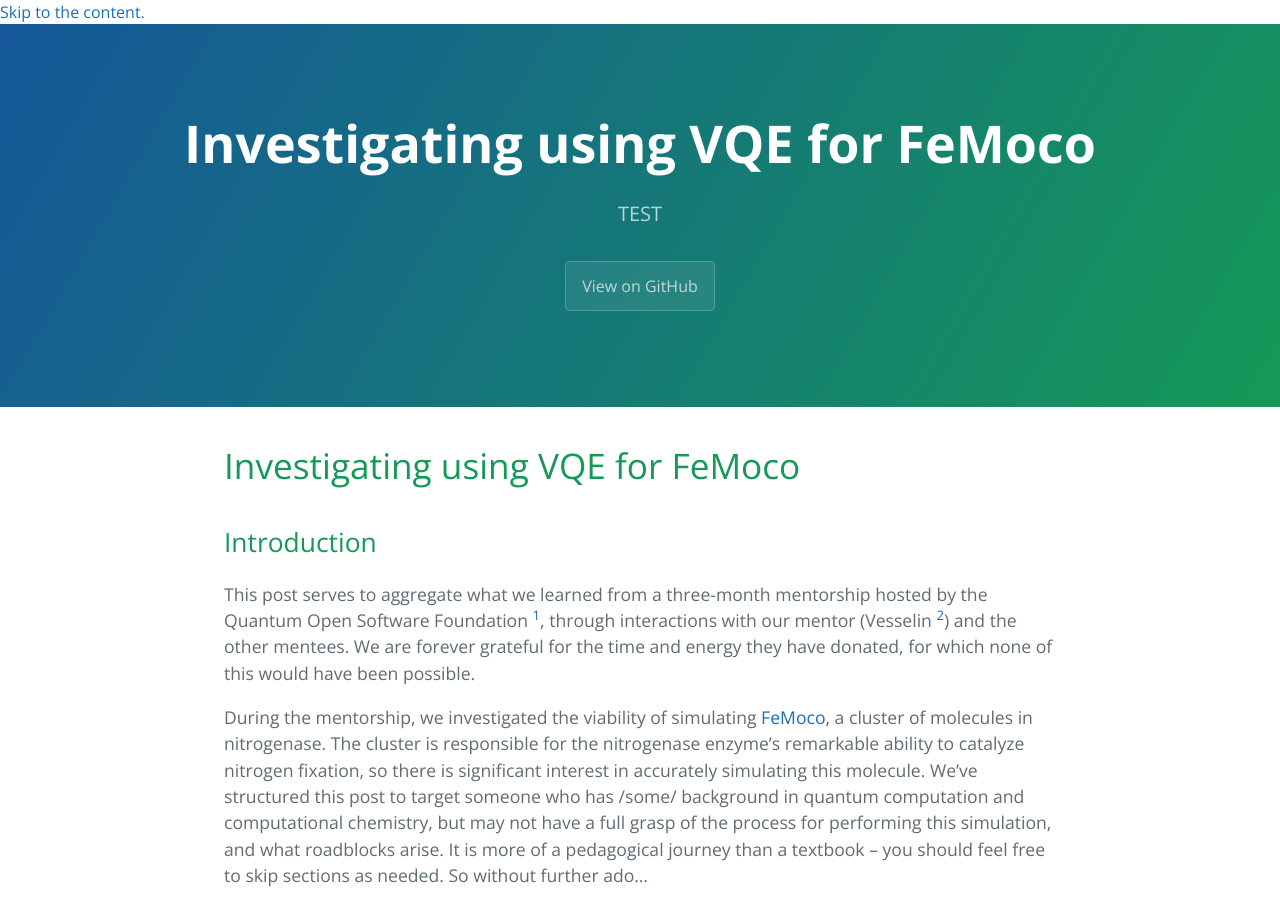
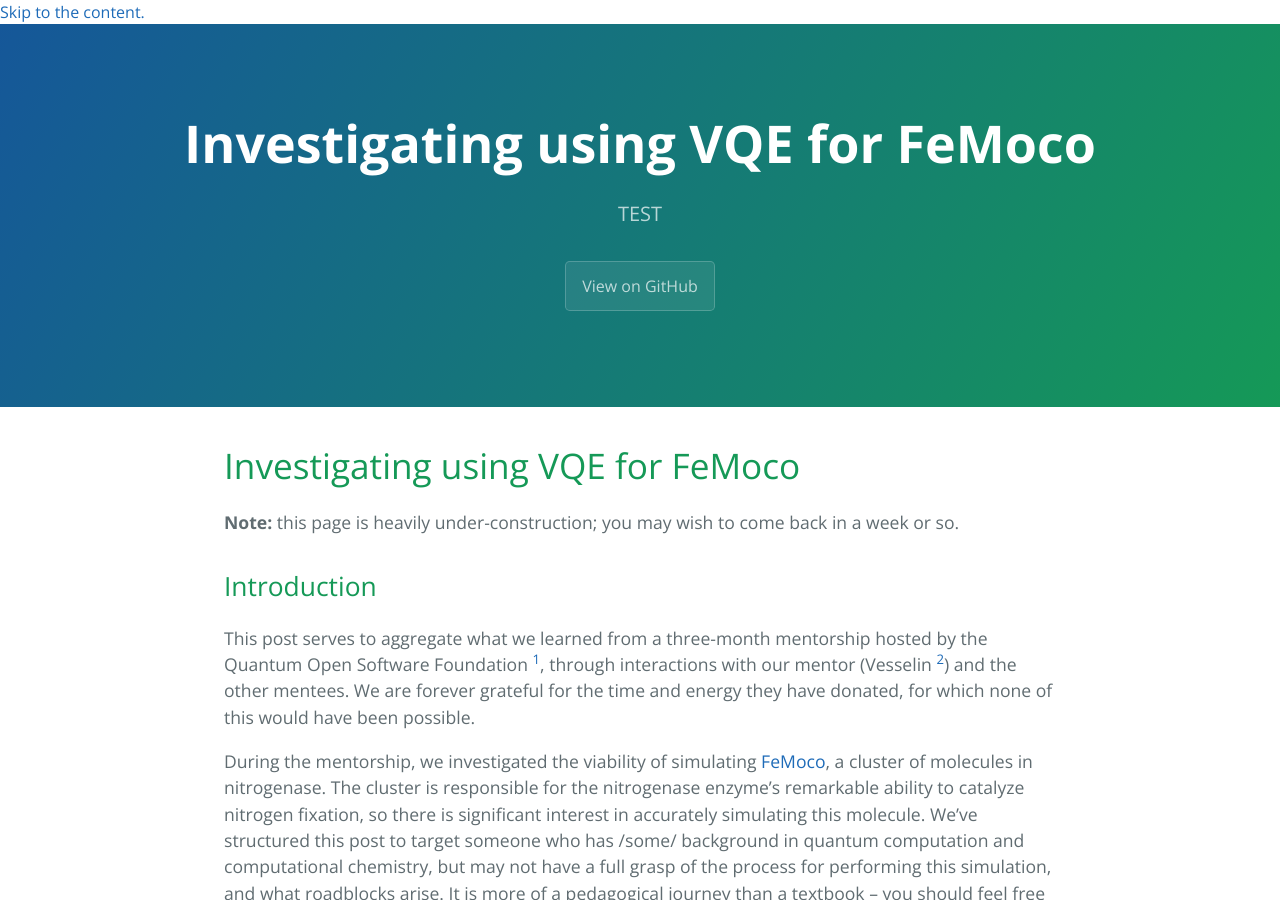
Before and after one commit to roytu/QOSF-FeMoco2020, a Jekyll site: the page built from index.md, in a window 1280 px wide and 900 px high. Built offline with Jekyll 4.4.1, drawn with Linux system fonts in a browser that asks for light colours; our own code applies the rules of GitHub Pages for plain Markdown files; formulas are drawn with MathJax 3.

Commit message:
added under construction disclaimer

```diff
--- a/index.md
+++ b/index.md
@@ -1,4 +1,7 @@
 # Investigating using VQE for FeMoco
+
+**Note:** this page is heavily under-construction; you may wish to come back in
+a week or so.
 
 ## Introduction
 
```
